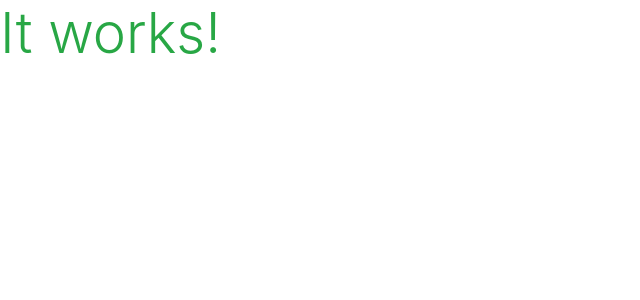
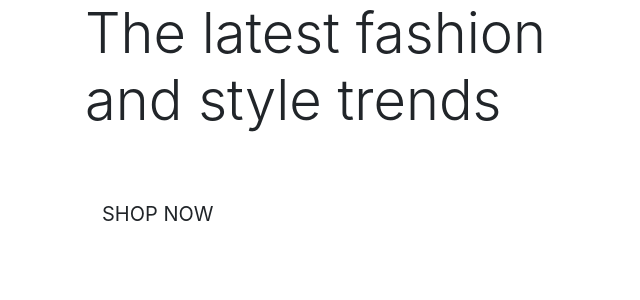
Before and after one commit to Atinos31/Fashionista2, a Django app: page / in a window 1280 px wide. Shown: the top 300 px of the page, without its empty margins (0-640 px from the left). Run offline with Django 3.2, Linux system fonts and the light colour scheme; some libraries are stand-ins or nearby versions.

Commit message:
added homepage content

```diff
--- a/home/templates/home/index.html
+++ b/home/templates/home/index.html
@@ -1,5 +1,29 @@
 {% extends "base.html" %}
 {% load static %}
+
+{% block page_header %}
+<div class="container header-container">
+    <div class="row">
+        <div class="col">
+
+        </div>
+    </div>
+</div>
+{% endblock %}
+
 {% block content %}
-<h1 class="display-4 text-success">It works!</h1>
+<div class="container h100">
+    <div class="row h-100">
+        <div class="col-7 col-md-6 my-auto">
+            <h1 class="display-4 logo-font text-black">
+                The latest fashion and style trends
+            </h1>
+            <div class="my-5">
+                <h4>
+                    <a href="" class="shop-now-button btn btn btn-lg rounded-0 text-uppercase py-3">Shop Now</a>
+                </h4>
+            </div>
+        </div>
+    </div>
+</div>
 {% endblock %}
```
